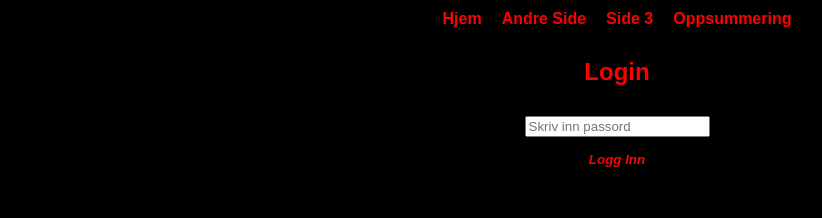
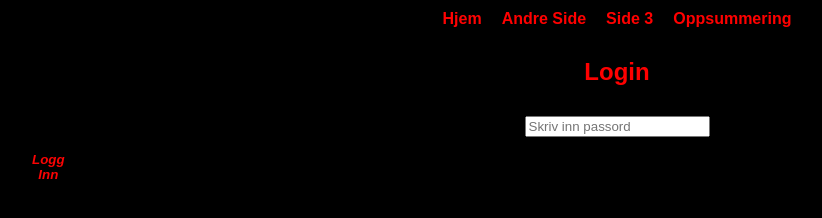
Before and after one commit to ForWork-E/oppgave-all, a website: page index.html in a window 1280 px wide. Shown: the whole page, without its empty margins (23-845 px from the left). Drawn offline with Linux system fonts and the light colour scheme; files whose address does not match are found by name.

Commit message:
logg inn button moved?

```diff
--- a/index.html
+++ b/index.html
@@ -26,7 +26,7 @@
         <form id="loginForm" onsubmit="return validatePassword(event)">
             <input type="password" id="password" placeholder="Skriv inn passord" required>
 
-            <center style="margin: 5px; height: 5px;"><button type="submit"><strong><em>Logg Inn</em></strong></button></center>
+            <center style="margin: 5px; height: 5px; width: 5px;"><button type="submit"><strong><em>Logg Inn</em></strong></button></center>
         </form>
         <p id="loginMessage" style="color: red;"></p>
     </section>
```
